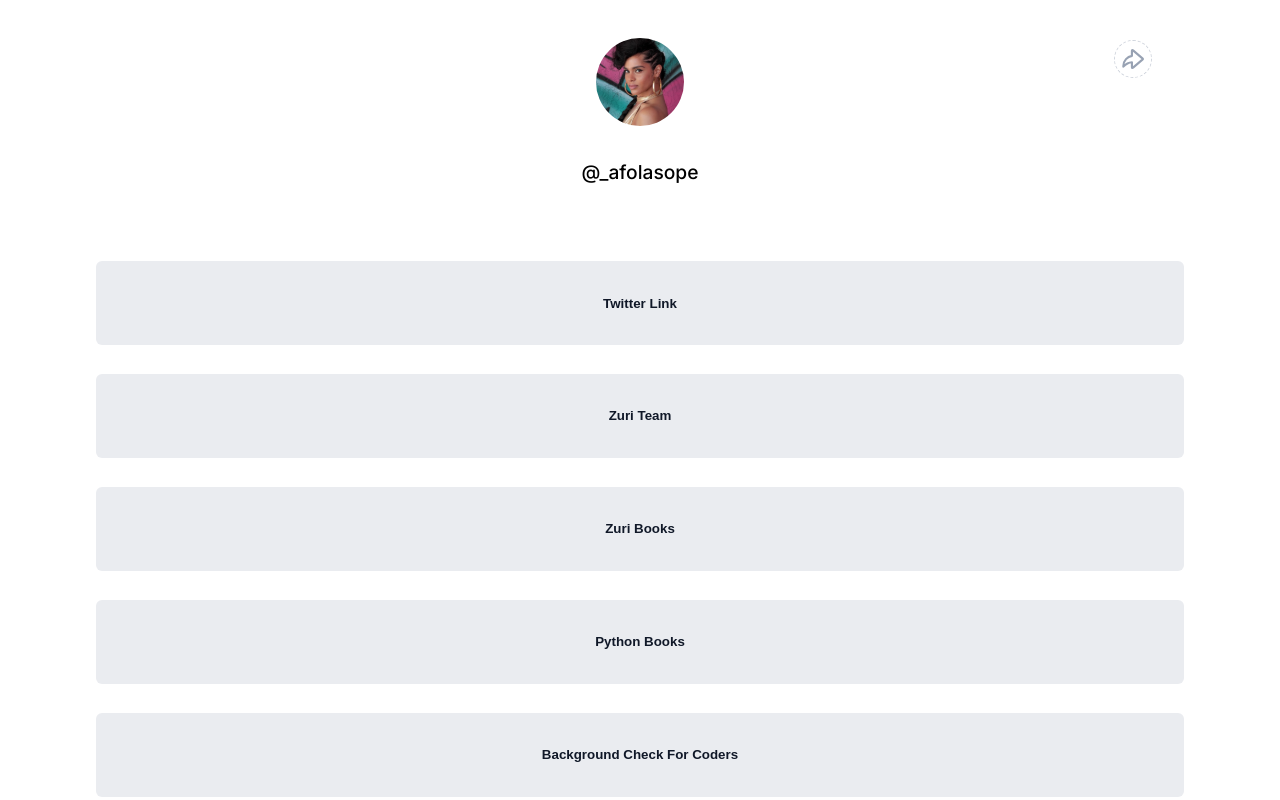
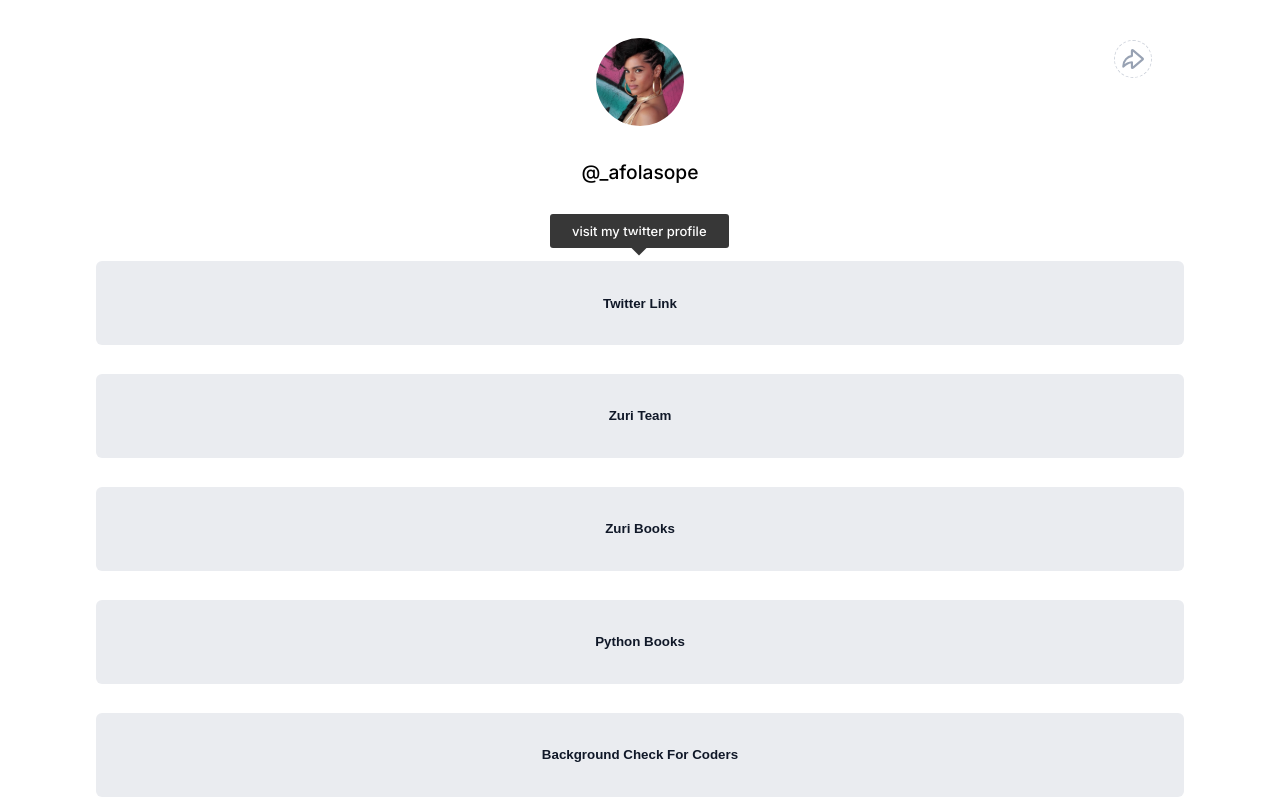
Before and after one commit to afolasope/links-train, a React (Create React App) app: page / in a window 1280 px wide. Both pictures are taken after a click on the button "Twitter Link". Shown: the top 800 px of the page. Built offline with nearby package versions, Linux system fonts and the light colour scheme.

Commit message:
adds subtext to link

```diff
--- a/package.json
+++ b/package.json
@@ -9,6 +9,7 @@
     "react": "^18.2.0",
     "react-dom": "^18.2.0",
     "react-scripts": "5.0.1",
+    "react-tooltip": "^4.4.3",
     "web-vitals": "^2.1.4"
   },
   "scripts": {
--- a/src/components/Column.js
+++ b/src/components/Column.js
@@ -1,13 +1,17 @@
 import React from 'react';
+import ReactTooltip from 'react-tooltip';
 
-const Column = ({ title, url }) => {
+const Column = ({ title, url, desc }) => {
   return (
-    <div className='link'>
-      <button>
+    <div className="link">
+      <button data-tip data-for={desc}>
         <a href={`${url}`} target="_blank" rel="noreferrer">
           {title}
         </a>
       </button>
+      <ReactTooltip id={desc} place="top" effect="solid">
+        <p>{desc}</p>
+      </ReactTooltip>
     </div>
   );
 };
--- a/src/components/Links.js
+++ b/src/components/Links.js
@@ -31,7 +31,7 @@ const data = [
     id: 'pitch',
     link: 'background check for coders',
     url: 'https://backgroundcheck.zuri.team/',
-    desc: 'Tech talent hunt is a program where you get to test your tech skills and watch others do amazing works with their skills',
+    desc: 'Learn about the good, bad, and downright scary online activities of candidates and employees. Let us help you make better informed hiring decisions.',
   },
   {
     id: 'book_design',
@@ -48,7 +48,7 @@ const Links = () => {
         {data.map((item, index) => {
           return (
             <div key={index}>
-              <Column url={item.url} title={item.link} />
+              <Column url={item.url} title={item.link} desc={item.desc} />
             </div>
           );
         })}
```
Also changed, not shown: 1 other file (tests, documents, lock files or other folders).
